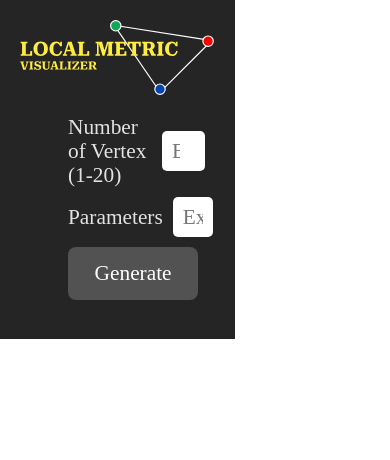
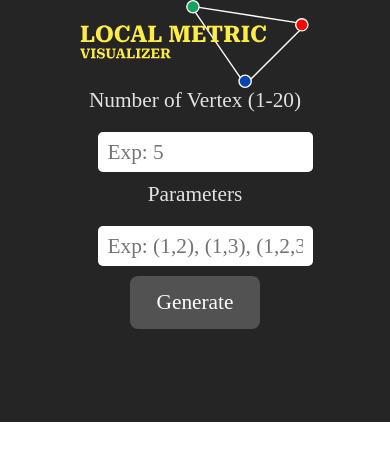
Before and after one commit to alif338/local-metric-visualizer, a React (Vite) app: page / in a window 390 px wide. Shown: the top 460 px of the page. Built offline with nearby package versions, Linux system fonts and the light colour scheme.

Commit message:
add mobile responsive

```diff
--- a/src/styles.scss
+++ b/src/styles.scss
@@ -91,6 +91,38 @@
 @media screen and (max-width: 800px) {
   .App {
     flex-direction: column;
+
+    #main {
+      width: 100vw;
+      height: 50vh;
+      padding: 0;
+
+      .row-logo {
+        justify-content: center;
+      }
+
+      .input-content {
+        align-items: center;
+        justify-content: flex-start;
+        margin: 0;
+
+        form {
+          width: 100%;
+          margin: 0;
+
+          .row-form {
+            flex-direction: column;
+            gap: 20px;
+
+          }
+        }
+      }
+    }
+
+    #visualizer {
+      width: 100vw;
+      height: 50vh;
+    }
   }
 
 }
```
